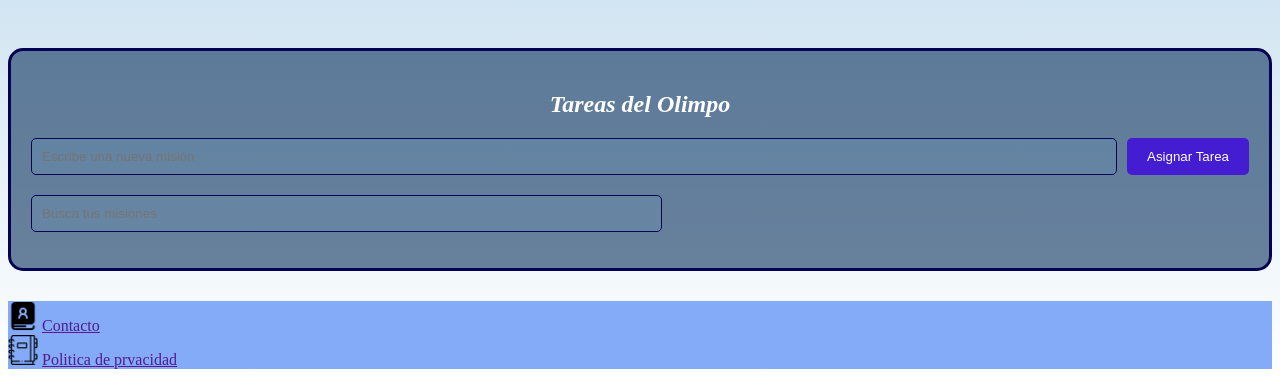
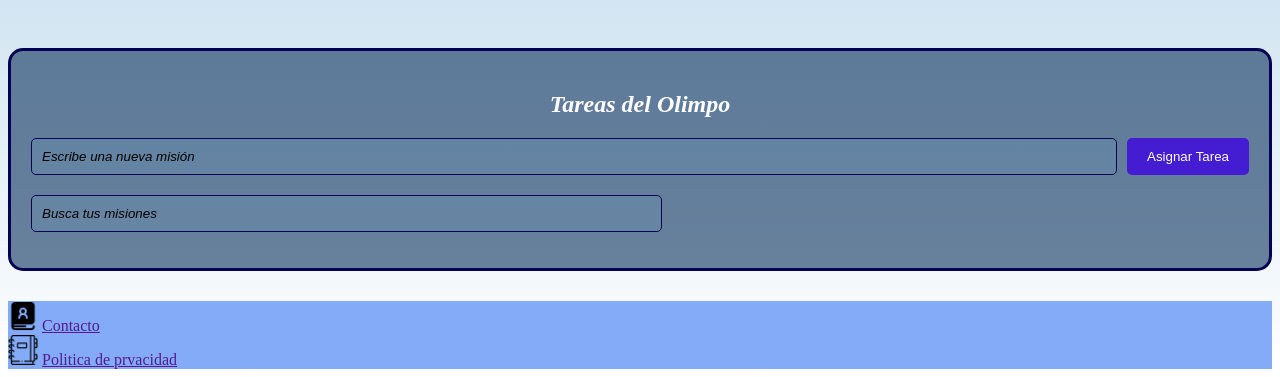
Before and after one commit to dedoncio27/taskflow-project, a plain HTML site: page index.html in a window 1280 px wide. Shown: the part 1288-1665 px from the top of the page. Drawn offline with Linux system fonts and the light colour scheme.

Commit message:
mas opacidad en el placeholder para que se lea

```diff
--- a/estilo.css
+++ b/estilo.css
@@ -311,3 +311,9 @@ footer{
     background-color: red;
 
 }
+
+input::placeholder {
+    color: #000000; /* Aquí pones el color que quieras */
+    opacity: 1;     /* Importante: Firefox le baja la opacidad por defecto */
+    font-style: italic; /* Opcional: le da un toque más elegante */
+}
```
